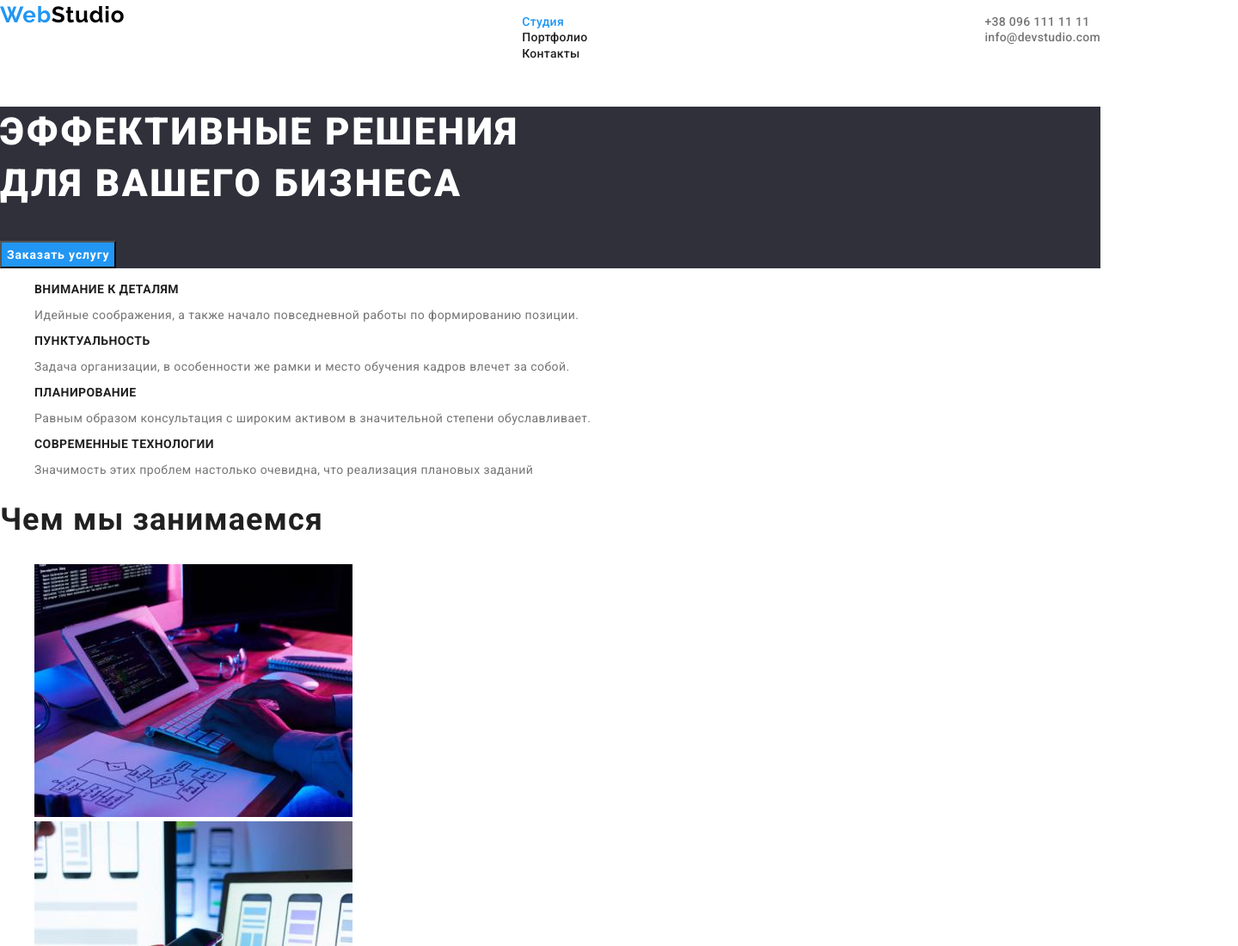
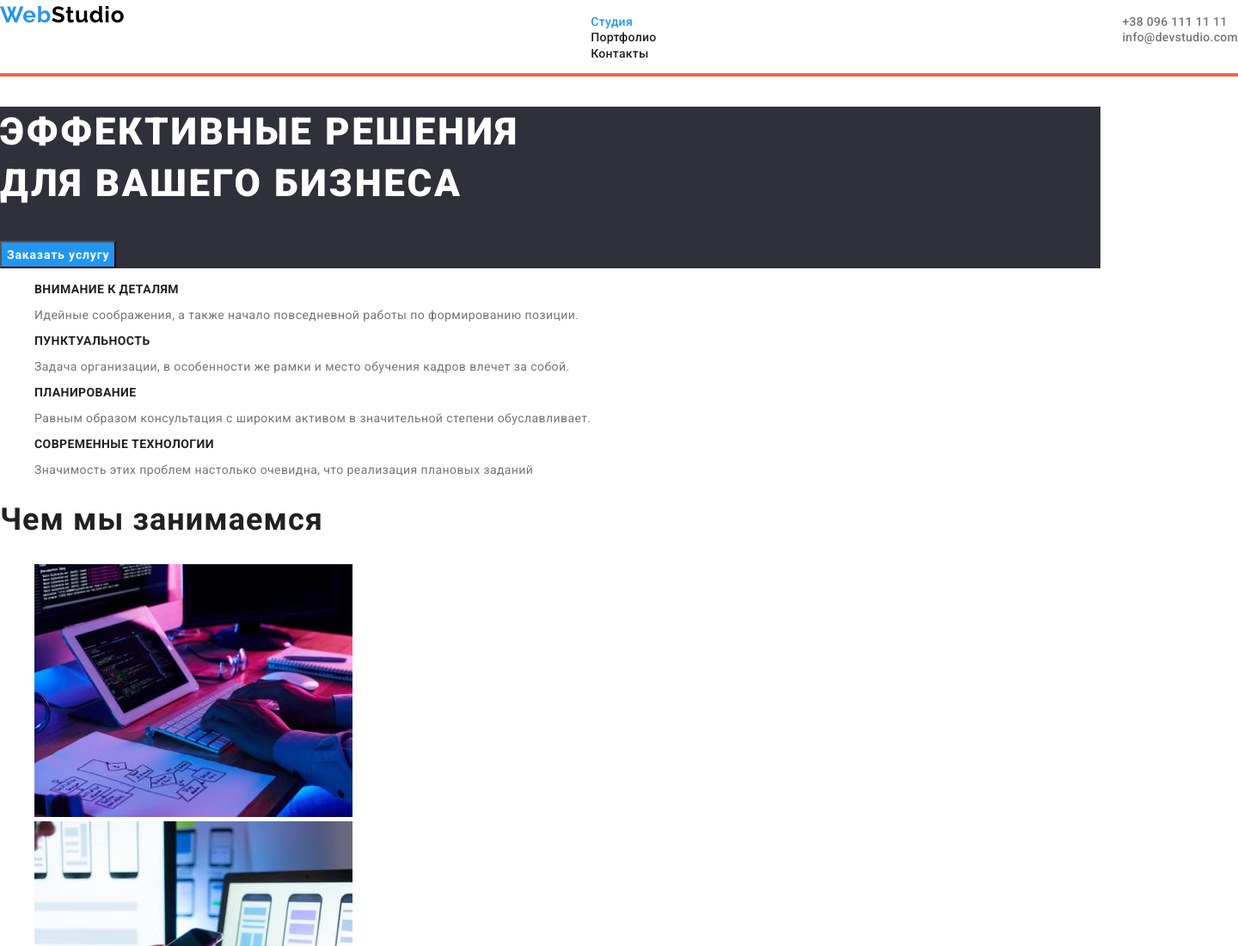
Before and after one commit to dmitgavr/goit-markup-hw-03, a plain HTML site: page index.html in a window 1280 px wide. Shown: the top 1100 px of the page at 86% size, 1440 px wide, since content can reach past the window. Drawn offline with nearby package versions, Linux system fonts and the light colour scheme.

Commit message:
Добавлен тестовый контейнер

```diff
--- a/css/styles.css
+++ b/css/styles.css
@@ -11,9 +11,16 @@ body {
   color: var(--head-color);
 }
 
+/* Проверочный контейнер */
+.container {
+  margin-left: auto;
+  margin-right: auto ;
+  /* height: 100px; */
+  width: 1440px;
+  outline: 2px solid tomato;
+}
+
 /* HEADER */
-
-
 .logo {
   font-family: "Raleway", sans-serif;
   color: #000000;
--- a/index.html
+++ b/index.html
@@ -45,6 +45,9 @@
         </ul>
         </nav>
       </div>
+
+<div class="container"></div>
+
     </header>
 
     <main>
```
